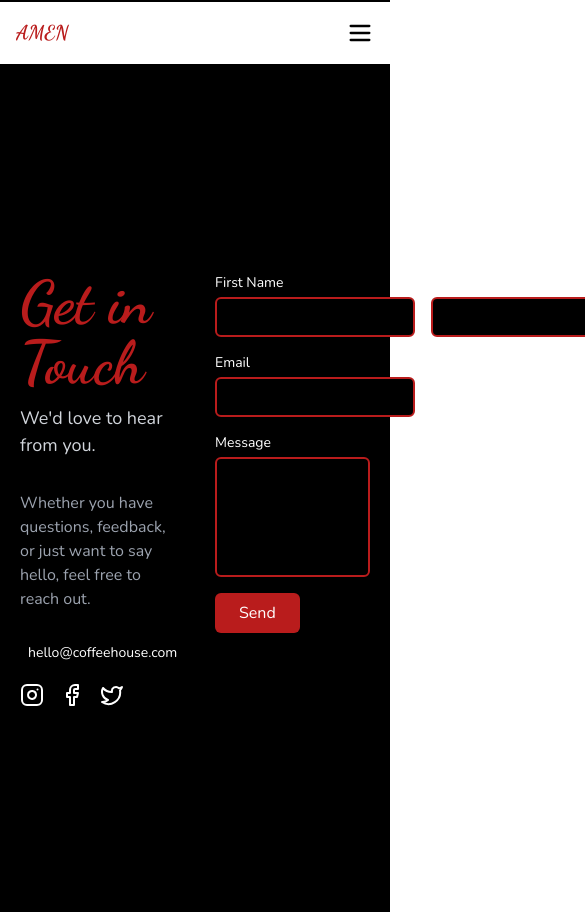
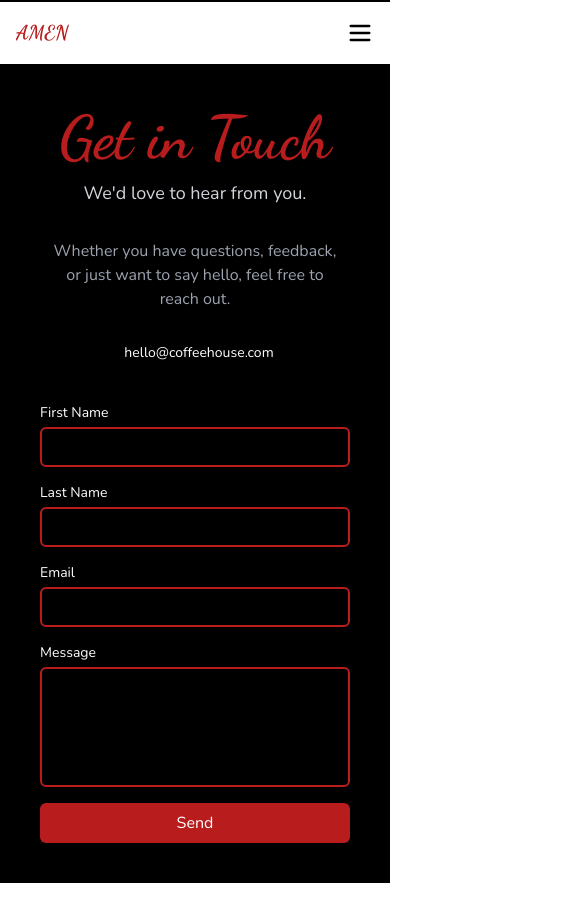
Before and after one commit to Amen974/coffee-site, a React (Vite) app: page /contact in a window 390 px wide. Shown: the top 912 px of the page, 585 px wide, since content can reach past the window. After the commit the page ends 883 px from the top, so only its background shows below. Built offline with nearby package versions, Linux system fonts and the light colour scheme.

Commit message:
make the contact responsive

```diff
--- a/src/pages/Contact.jsx
+++ b/src/pages/Contact.jsx
@@ -2,34 +2,37 @@ import { Instagram, Facebook, Twitter, Mail } from "lucide-react";
 
 const Contact = () => {
   const InputStyle =
-    "border-red-700 border-solid border-2 rounded-md w-[200px] h-10 p-2 bg-black focus:outline-none";
+    "border-red-700 border-solid border-2 rounded-md w-[200px] h-10 p-2 focus:outline-none max-sm:w-full";
   const TextAreaStyle =
-    "border-red-700 border-solid border-2 rounded-md w-full h-[120px] p-2 bg-black resize-none focus:outline-none";
+    "border-red-700 border-solid border-2 rounded-md w-full h-[120px] p-2 resize-none focus:outline-none";
 
   return (
-    <main className="Contact h-screen w-full bg-black flex justify-center items-center text-white">
-      <div className=" flex justify-center p-10 gap-10 max-w-4xl w-full">
+    <main className="Contact h-screen w-full bg-black flex justify-center items-center text-white max-sm:h-[100%]">
+      <div className=" flex justify-center p-10 gap-10 max-w-4xl w-full max-sm:flex-col">
 
         {/* Left side */}
-        <div className="flex flex-col justify-center gap-8 w-1/2">
+        <div className="flex flex-col justify-center gap-8 w-1/2 max-sm:w-full">
           <div>
-            <h1 className="text-red-700 font-bold font-dancing text-6xl mb-3">
+            <h1 className="text-red-700 font-bold font-dancing text-6xl mb-3 max-sm:text-center">
               Get in Touch
             </h1>
-            <p className="text-[18px] text-gray-300">
+            <p className="text-[18px] text-gray-300 max-sm:text-center">
               We&apos;d love to hear from you.
             </p>
           </div>
-          <p className="max-w-[300px] text-gray-400">
+          <div className="flex max-md:justify-center">
+            <p className="max-w-[300px] text-gray-400 max-sm:text-center">
             Whether you have questions, feedback, or just want to say hello,
             feel free to reach out.
-          </p>
+            </p>
+          </div>
+
           <div className="flex flex-col gap-3">
-            <div className="flex items-center">
-              <Mail size={18} />
+            <div className="flex items-center max-sm:justify-center">
+              <Mail size={18} className="max-sm:hidden" />
               <span className="text-sm ml-2">hello@coffeehouse.com</span>
             </div>
-            <nav className="flex gap-4 mt-2">
+            <nav className="flex gap-4 mt-2 max-sm:hidden">
               <a href="#" className="hover:text-red-700">
                 <Instagram size={24} />
               </a>
@@ -44,9 +47,9 @@ const Contact = () => {
         </div>
 
         {/* Right side */}
-        <div className="w-1/2">
+        <div className="w-1/2 max-sm:w-full">
           <form className="flex flex-col gap-4">
-            <div className="flex flex-row gap-4">
+            <div className="flex flex-row gap-4 max-md:flex-col">
               <div className="flex flex-col">
                 <label htmlFor="FirstName" className="text-sm mb-1">
                   First Name
@@ -77,7 +80,7 @@ const Contact = () => {
 
             <button
               type="submit"
-              className="bg-red-700 text-[1rem] px-6 py-2 rounded-md shadow-md hover:bg-red-800 transition duration-200 w-fit"
+              className="bg-red-700 text-[1rem] px-6 py-2 rounded-md shadow-md hover:bg-red-800 transition duration-200 w-fit max-sm:w-full"
             >
               Send
             </button>
```
